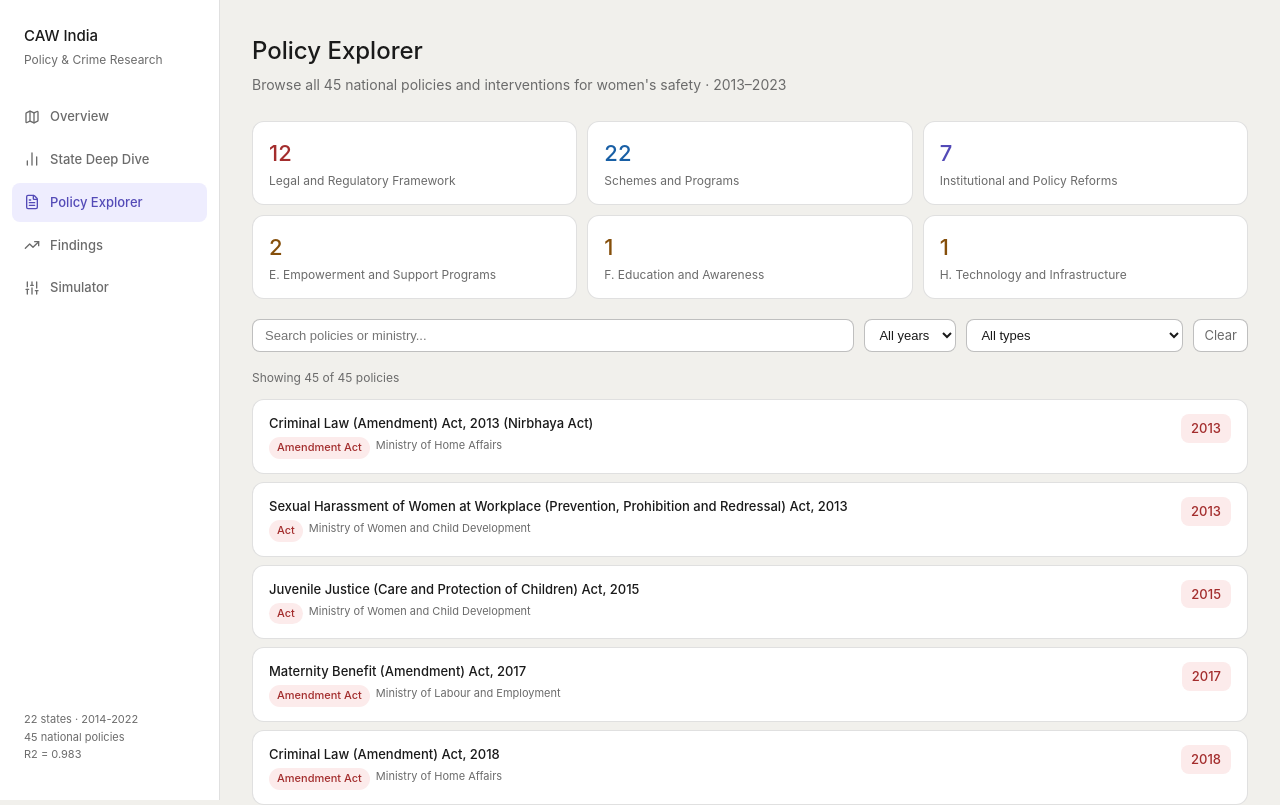
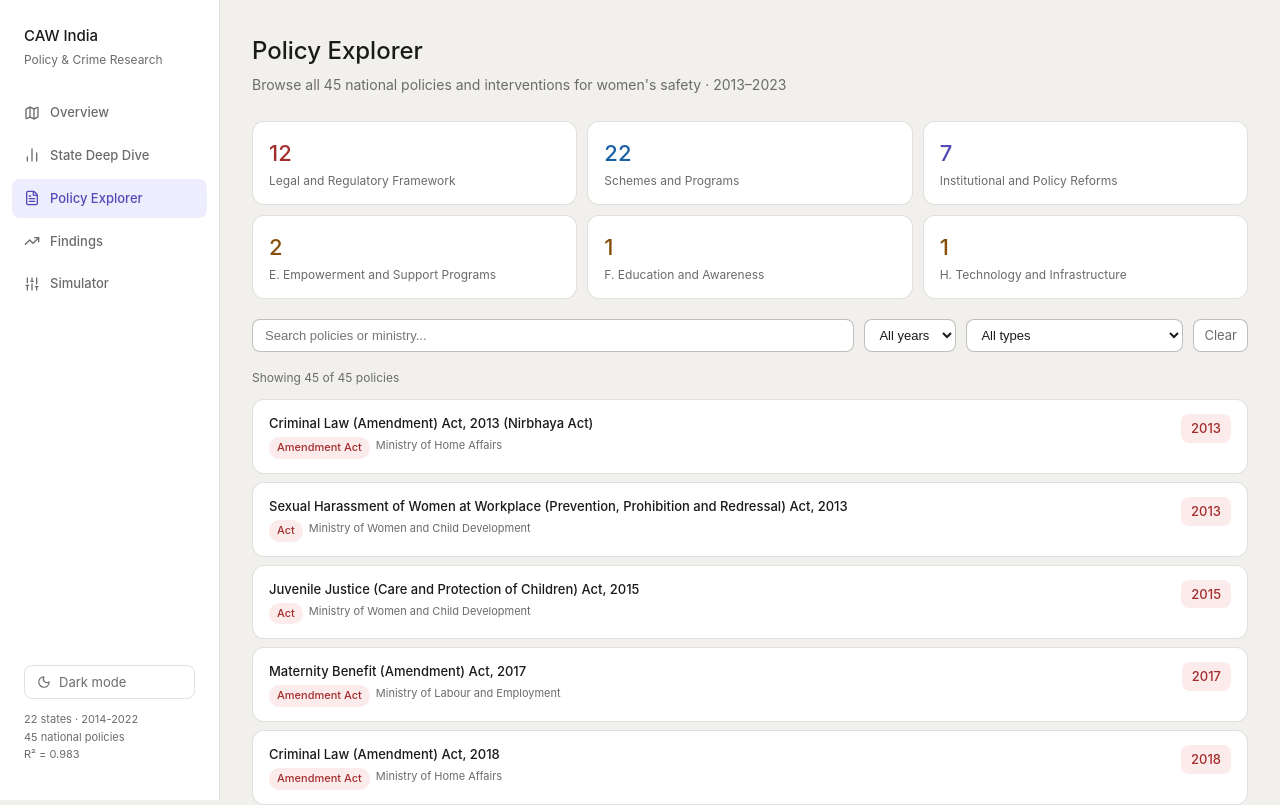
Before and after one commit to raja-678/caw-app, a React (Vite) app: page /policies in a window 1280 px wide. Shown: the top 805 px of the page. Built offline with nearby package versions, Linux system fonts and the light colour scheme.

Commit message:
Add dark mode, page transitions, mobile header dark toggle

```diff
--- a/src/App.jsx
+++ b/src/App.jsx
@@ -1,4 +1,5 @@
-import { Routes, Route } from 'react-router-dom'
+import { Routes, Route, useLocation } from 'react-router-dom'
+import { AnimatePresence } from 'framer-motion'
 import Layout from './components/Layout'
 import Overview from './pages/Overview'
 import StateDive from './pages/StateDive'
@@ -7,15 +8,18 @@ import Findings from './pages/Findings'
 import Simulator from './pages/Simulator'
 
 export default function App() {
+  const location = useLocation()
   return (
     <Layout>
-      <Routes>
+      <AnimatePresence mode="wait">
+        <Routes location={location} key={location.pathname}>
           <Route path="/" element={<Overview />} />
           <Route path="/state" element={<StateDive />} />
           <Route path="/policies" element={<PolicyExplorer />} />
           <Route path="/findings" element={<Findings />} />
           <Route path="/simulator" element={<Simulator />} />
         </Routes>
+      </AnimatePresence>
     </Layout>
   )
 }
--- a/src/components/Layout.jsx
+++ b/src/components/Layout.jsx
@@ -1,6 +1,6 @@
-import { useState } from 'react'
+import { useState, useEffect } from 'react'
 import { NavLink } from 'react-router-dom'
-import { Map, BarChart2, FileText, TrendingUp, Sliders, Menu, X } from 'lucide-react'
+import { Map, BarChart2, FileText, TrendingUp, Sliders, Menu, X, Moon, Sun } from 'lucide-react'
 import '../styles/layout.css'
 
 const nav = [
@@ -13,6 +13,12 @@ const nav = [
 
 export default function Layout({ children }) {
   const [open, setOpen] = useState(false)
+  const [dark, setDark] = useState(() => localStorage.getItem('theme') === 'dark')
+
+  useEffect(() => {
+    document.documentElement.setAttribute('data-theme', dark ? 'dark' : 'light')
+    localStorage.setItem('theme', dark ? 'dark' : 'light')
+  }, [dark])
 
   return (
     <div style={{ display: 'flex', minHeight: '100vh' }}>
@@ -30,7 +36,7 @@ export default function Layout({ children }) {
           flexDirection: 'column', gap: 4
         }}
       >
-        <div style={{ padding: '0 12px 24px', display: 'flex', justifyContent: 'space-between', alignItems: 'center' }}>
+        <div style={{ padding: '0 12px 20px', display: 'flex', justifyContent: 'space-between', alignItems: 'center' }}>
           <div>
             <div style={{ fontSize: 15, fontWeight: 500 }}>CAW India</div>
             <div style={{ fontSize: 12, color: 'var(--text-secondary)', marginTop: 2 }}>Policy & Crime Research</div>
@@ -55,8 +61,23 @@ export default function Layout({ children }) {
           </NavLink>
         ))}
 
-        <div style={{ marginTop: 'auto', padding: 12, fontSize: 11, color: 'var(--text-secondary)', lineHeight: 1.6 }}>
-          22 states · 2014-2022<br />45 national policies<br />R2 = 0.983
+        <div style={{ marginTop: 'auto', padding: 12 }}>
+          <button
+            onClick={() => setDark(d => !d)}
+            style={{
+              display: 'flex', alignItems: 'center', gap: 8, width: '100%',
+              padding: '8px 12px', borderRadius: 'var(--radius-md)',
+              border: '0.5px solid var(--border)', background: 'transparent',
+              color: 'var(--text-secondary)', fontSize: 13, cursor: 'pointer',
+              marginBottom: 12
+            }}
+          >
+            {dark ? <Sun size={14} /> : <Moon size={14} />}
+            {dark ? 'Light mode' : 'Dark mode'}
+          </button>
+          <div style={{ fontSize: 11, color: 'var(--text-secondary)', lineHeight: 1.6 }}>
+            22 states · 2014-2022<br />45 national policies<br />R² = 0.983
+          </div>
         </div>
       </aside>
 
@@ -64,13 +85,20 @@ export default function Layout({ children }) {
         <header className="mobile-header" style={{
           background: 'var(--bg)', borderBottom: '0.5px solid var(--border)',
           padding: '12px 16px', alignItems: 'center', gap: 12,
-          position: 'sticky', top: 0, zIndex: 30
+          position: 'sticky', top: 0, zIndex: 30,
+          justifyContent: 'space-between'
         }}>
-          <button onClick={() => setOpen(true)}
-            style={{ background: 'none', border: 'none', color: 'var(--text)', padding: 4, cursor: 'pointer', display: 'flex' }}>
-            <Menu size={20} />
+          <div style={{ display: 'flex', alignItems: 'center', gap: 12 }}>
+            <button onClick={() => setOpen(true)}
+              style={{ background: 'none', border: 'none', color: 'var(--text)', padding: 4, cursor: 'pointer', display: 'flex' }}>
+              <Menu size={20} />
+            </button>
+            <div style={{ fontSize: 14, fontWeight: 500 }}>CAW India</div>
+          </div>
+          <button onClick={() => setDark(d => !d)}
+            style={{ background: 'none', border: 'none', color: 'var(--text-secondary)', padding: 4, cursor: 'pointer', display: 'flex' }}>
+            {dark ? <Sun size={18} /> : <Moon size={18} />}
           </button>
-          <div style={{ fontSize: 14, fontWeight: 500 }}>CAW India</div>
         </header>
 
         <main className="main-content" style={{ flex: 1 }}>
--- /dev/null
+++ b/src/components/PageWrapper.jsx
@@ -0,0 +1,21 @@
+import { motion } from 'framer-motion'
+
+const variants = {
+  initial: { opacity: 0, y: 16 },
+  animate: { opacity: 1, y: 0 },
+  exit: { opacity: 0, y: -8 }
+}
+
+export default function PageWrapper({ children }) {
+  return (
+    <motion.div
+      variants={variants}
+      initial="initial"
+      animate="animate"
+      exit="exit"
+      transition={{ duration: 0.2, ease: 'easeOut' }}
+    >
+      {children}
+    </motion.div>
+  )
+}
--- a/src/pages/Findings.jsx
+++ b/src/pages/Findings.jsx
@@ -1,3 +1,4 @@
+import PageWrapper from '../components/PageWrapper'
 import data from '../data/caw_data.json'
 
 const { regression, correlations } = data
@@ -51,6 +52,7 @@ const maxCorr = Math.max(...correlations.map(c => Math.abs(c.r)))
 
 export default function Findings() {
   return (
+    <PageWrapper>
     <div>
       <div style={{ marginBottom: 28 }}>
         <h1 style={{ fontSize: 24, fontWeight: 500, marginBottom: 4 }}>Research Findings</h1>
@@ -147,5 +149,6 @@ export default function Findings() {
         ))}
       </div>
     </div>
+  </PageWrapper>
   )
 }
--- a/src/styles/globals.css
+++ b/src/styles/globals.css
@@ -12,6 +12,7 @@
   --red-400: #E24B4A;
   --red-50: #FCEBEB;
   --purple-600: #534AB7;
+  --purple-400: #7F77DD;
   --purple-50: #EEEDFE;
   --green-600: #3B6D11;
   --green-50: #EAF3DE;
@@ -19,6 +20,22 @@
   --amber-50: #FAEEDA;
   --radius-md: 8px;
   --radius-lg: 12px;
+  --shadow-sm: 0 1px 3px rgba(0,0,0,0.06);
+  --shadow-md: 0 4px 16px rgba(0,0,0,0.08);
+}
+
+[data-theme='dark'] {
+  --bg: #1a1a1a;
+  --bg-secondary: #242424;
+  --bg-tertiary: #2c2c2c;
+  --text: #f0f0f0;
+  --text-secondary: #999999;
+  --border: rgba(255,255,255,0.1);
+  --border-strong: rgba(255,255,255,0.2);
+  --red-50: rgba(163,45,45,0.15);
+  --purple-50: rgba(83,74,183,0.15);
+  --green-50: rgba(59,109,17,0.15);
+  --amber-50: rgba(133,79,11,0.15);
 }
 
 body {
@@ -27,6 +44,7 @@ body {
   color: var(--text);
   line-height: 1.6;
   font-size: 15px;
+  transition: background 0.2s ease, color 0.2s ease;
 }
 
 a { color: inherit; text-decoration: none; }
```
Lines whose indentation alone changed are shown as unchanged.
